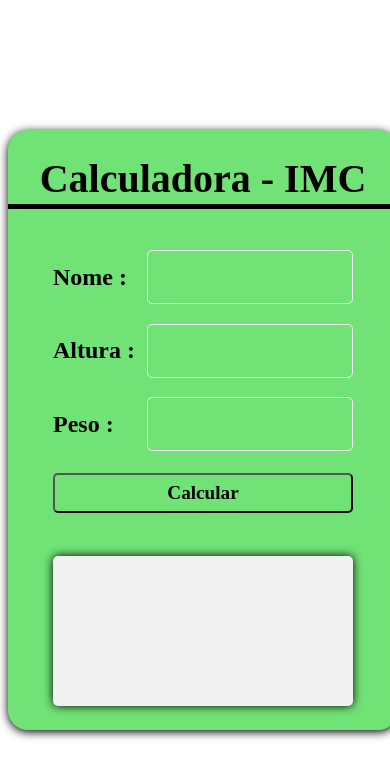
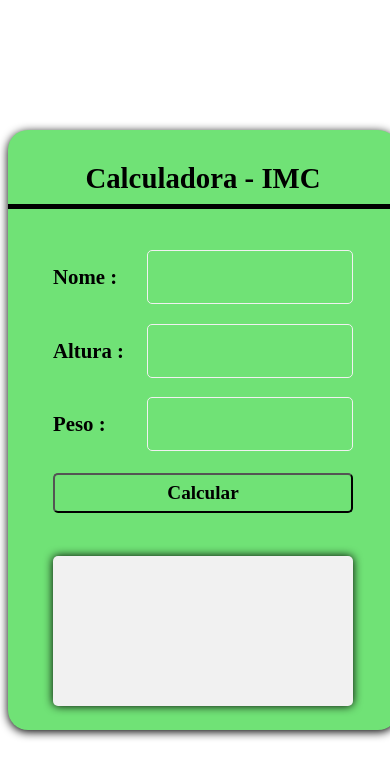
Before and after one commit to AmauriBlanco/Calculadora-IMC, a plain HTML site: page index.html in a window 390 px wide. Drawn offline with Linux system fonts and the light colour scheme.

Commit message:
Update estilo.css

```diff
--- a/estilo.css
+++ b/estilo.css
@@ -8,6 +8,7 @@ main{
     height: 100vh;
     justify-content: center;
     align-items: center;
+    flex-wrap: wrap;
 }
 .container{
     display: flex;
@@ -19,7 +20,9 @@ main{
     justify-content: space-evenly;
     border-radius: 20px;
     box-shadow: 0 2px 10px black;
+
 }
+
 .title{
     display: flex;
     justify-content: center;
@@ -77,3 +80,12 @@ button{
 
 
 }
+@media screen and (max-width: 500px) {
+    .title{
+        font-size: 1.8rem;
+    }
+    .input label{
+        font-size: 1.3rem;
+    }
+
+}
```
